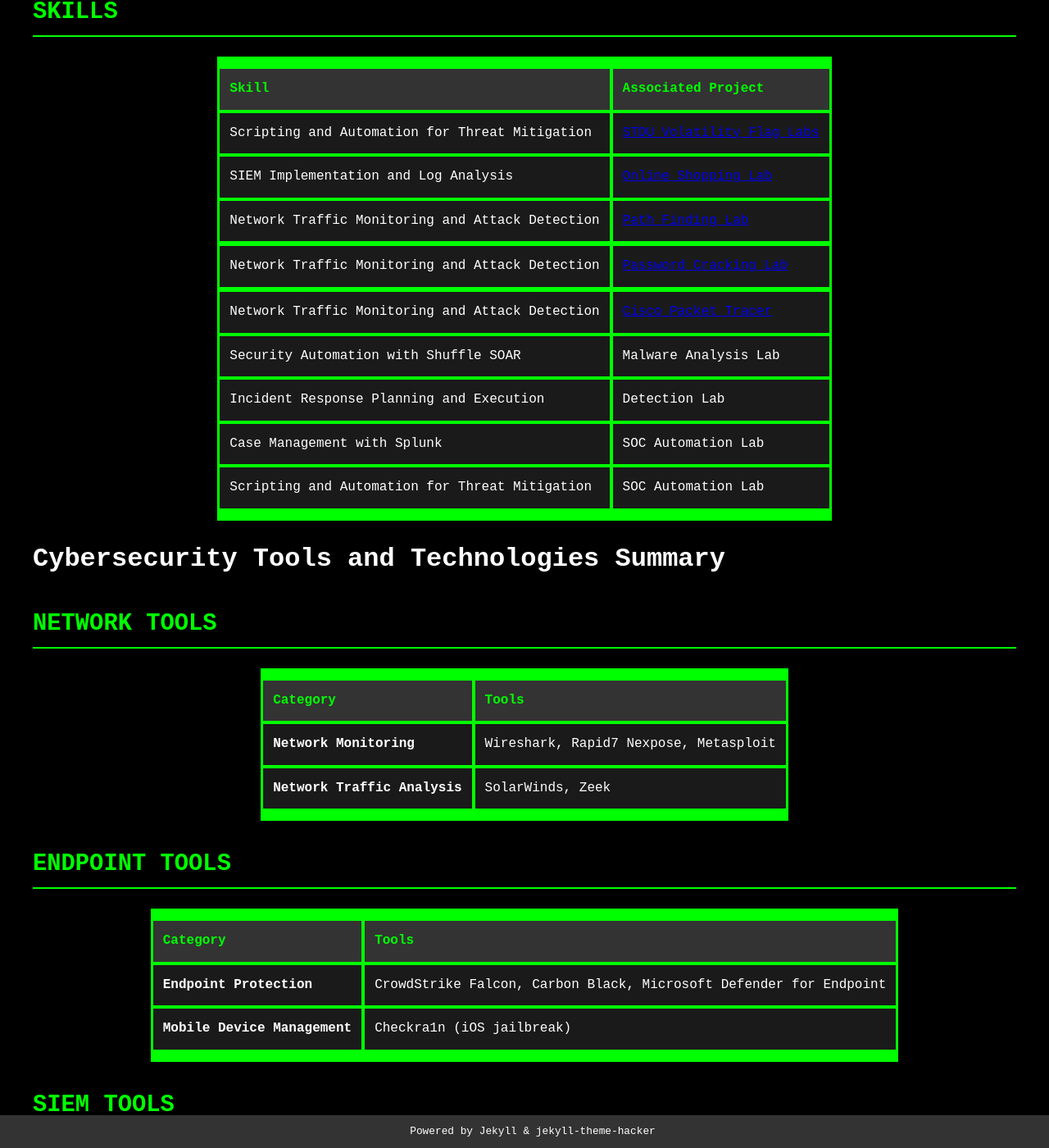
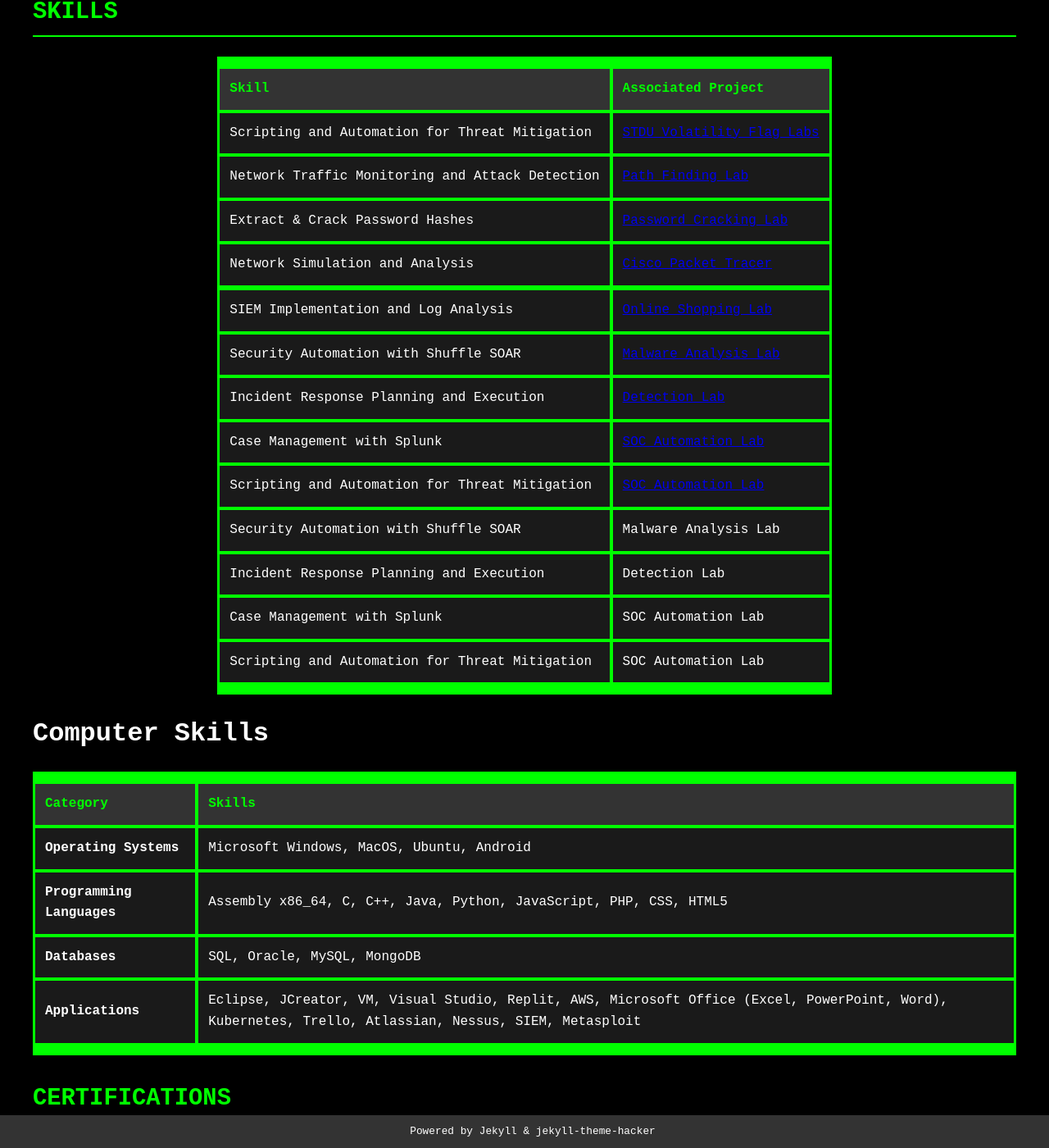
Before and after one commit to BGMloop/BGMloop.github.io, a Jekyll site: the page built from index.html, in a window 1280 px wide and 1400 px high, scrolled down 643 px. Shown: the whole window at 82% size. Built offline with Jekyll 4.4.1, drawn with Linux system fonts in a browser that asks for light colours; some of the changed text lies outside the part shown; grey boxes are pictures that could not be loaded.

Commit message:
Update index.html
Making all( Cloud & Container Management, Security Tools, Network Tools, Endpoint Tools, SIEM Tools, Operating Systems, Programming Languages, Applications) the tables into one(Computer Skills) table because it was just too many tables.

```diff
--- a/index.html
+++ b/index.html
@@ -38,20 +38,36 @@
       <td><a href="https://github.com/BGMloop/STDU-Volatility-Flag">STDU Volatility Flag Labs</a></td>
     </tr>
     <tr>
+      <td>Network Traffic Monitoring and Attack Detection</td>
+      <td><a href="https://github.com/BGMloop/Path-Finding/tree/main/Path-Finder">Path Finding Lab</a></td>
+    </tr>
+    <tr>
+      <td>Extract & Crack Password Hashes</td>
+      <td><a href="https://github.com/BGMloop/Password-Cracking-Report">Password Cracking Lab</a></td>
+    </tr>
+    <tr>
+      <td>Network Simulation and Analysis</td>
+      <td><a href="https://github.com/BGMloop/Cisco-Packet-Tracer">Cisco Packet Tracer</a></td>
+    </tr>
+    <tr></tr>
       <td>SIEM Implementation and Log Analysis</td>
       <td><a href="https://github.com/pursellce/CSCE5560_project">Online Shopping Lab</a></td>
     </tr>
     <tr>
-      <td>Network Traffic Monitoring and Attack Detection</td>
-      <td><a href="https://github.com/BGMloop/Path-Finding/tree/main/Path-Finder">Path Finding Lab</a></td>
+      <td>Security Automation with Shuffle SOAR</td>
+      <td><a href="https://github.com/BGMloop/">Malware Analysis Lab</a></td>
     </tr>
-    <tr></tr>
-      <td>Network Traffic Monitoring and Attack Detection</td>
-      <td><a href="https://github.com/BGMloop/Password-Cracking-Report">Password Cracking Lab</a></td>
+    <tr>
+      <td>Incident Response Planning and Execution</td>
+      <td><a href="https://github.com/BGMloop/">Detection Lab</a></td>
     </tr>
-    <tr></tr>
-      <td>Network Traffic Monitoring and Attack Detection</td>
-      <td><a href="https://github.com/BGMloop/Cisco-Packet-Tracer">Cisco Packet Tracer</a></td>
+    <tr>
+      <td>Case Management with Splunk</td>
+      <td><a href="https://github.com/BGMloop/">SOC Automation Lab</a></td>
+    </tr>
+    <tr>
+      <td>Scripting and Automation for Threat Mitigation</td>
+      <td><a href="https://github.com/BGMloop/">SOC Automation Lab</a></td>
     </tr>
     <tr>
       <td>Security Automation with Shuffle SOAR</td>
@@ -71,131 +87,36 @@
     </tr>
   </tbody>
 </table>
-<h1 id="cybersecurity tools & technologies summary">
-  Cybersecurity Tools and Technologies Summary
+<h1 id="computer-skills">
+  Computer Skills
 </h1>
-   <h2>Network Tools</h2>
 <table>
   <thead>
     <tr>
       <th>Category</th>
-        <th>Tools</th>
+      <th>Skills</th>
     </tr>
   </thead>
   <tbody>
     <tr>
-        <td><strong>Network Monitoring</strong></td>
+      <td><strong>Operating Systems</strong></td>
       <td>
-          Wireshark,
-          Rapid7 Nexpose,
-          Metasploit
+        Microsoft Windows,
+        MacOS,
+        Ubuntu,
+        Android
       </td>
     </tr>
     <tr>
-        <td><strong>Network Traffic Analysis</strong></td>
+      <td><strong>Programming Languages</strong></td>
       <td>
-          SolarWinds,
-          Zeek
-        </td>
-      </tr>
-    </tbody>
-  </table>
-
-  <h2>Endpoint Tools</h2>
-  <table>
-    <thead>
-      <tr>
-        <th>Category</th>
-        <th>Tools</th>
-      </tr>
-    </thead>
-    <tbody>
-      <tr>
-        <td><strong>Endpoint Protection</strong></td>
-        <td>
-          CrowdStrike Falcon,
-          Carbon Black,
-          Microsoft Defender for Endpoint
-        </td>
-      </tr>
-      <tr>
-        <td><strong>Mobile Device Management</strong></td>
-        <td>Checkra1n (iOS jailbreak)</td>
-      </tr>
-    </tbody>
-  </table>
-
-  <h2>SIEM Tools</h2>
-  <table>
-    <thead>
-      <tr>
-        <th>Category</th>
-        <th>Tools</th>
-      </tr>
-    </thead>
-    <tbody>
-      <tr>
-        <td><strong>Platforms</strong></td>
-        <td>
-          Cisco Packet Tracer,
-          Splunk,
-          IBM QRadar,
-          Elastic Stack (ELK)
-        </td>
-      </tr>
-    </tbody>
-  </table>
-
-  <h2>Operating Systems</h2>
-  <table>
-    <thead>
-      <tr>
-        <th>Category</th>
-        <th>Operating Systems</th>
-      </tr>
-    </thead>
-    <tbody>
-      <tr>
-        <td><strong>Desktop OS</strong></td>
-        <td>
-          Microsoft Windows,
-          MacOS,
-          Ubuntu</td>
-      </tr>
-      <tr>
-        <td><strong>Mobile OS</strong></td>
-        <td>Android</td>
-      </tr>
-    </tbody>
-  </table>
-
-  <h2>Programming Languages</h2>
-  <table>
-    <thead>
-      <tr>
-        <th>Category</th>
-        <th>Languages</th>
-      </tr>
-    </thead>
-    <tbody>
-      <tr>
-        <td><strong>Low-Level Programming</strong></td>
-        <td>
-          Assembly x86_64, C</td>
-      </tr>
-      <tr>
-        <td><strong>High-Level Programming</strong></td>
-        <td>
+        Assembly x86_64,
+        C,
         C++,
         Java,
         Python,
         JavaScript,
-          PHP
-        </td>
-      </tr>
-      <tr>
-        <td><strong>Web Development</strong></td>
-        <td>
+        PHP,
         CSS,
         HTML5
       </td>
@@ -209,43 +130,19 @@
         MongoDB
       </td>
     </tr>
-    </tbody>
-  </table>
-
-  <h2>Applications</h2>
-  <table>
-    <thead>
     <tr>
-        <th>Category</th>
-        <th>Applications</th>
-      </tr>
-    </thead>
-    <tbody>
-      <tr>
-        <td><strong>Development Tools</strong></td>
+      <td><strong>Applications</strong></td>
       <td>
         Eclipse,
         JCreator,
         VM,
         Visual Studio,
-          Replit
-        </td>
-      </tr>
-      <tr>
-        <td><strong>Cloud & Container Management</strong></td>
-        <td>
+        Replit,
         AWS,
         Microsoft Office (Excel, PowerPoint, Word),
-          Kubernetes
-        </td>
-      </tr>
-      <tr>
-        <td><strong>Collaboration</strong></td>
-        <td>Trello, Atlassian</td>
-      </tr>
-      <tr>
-        <td><strong>Security Tools</strong></td>
-        <td>
+        Kubernetes,
+        Trello,
+        Atlassian,
         Nessus,
         SIEM,
         Metasploit
```
Lines whose indentation alone changed are shown as unchanged.
